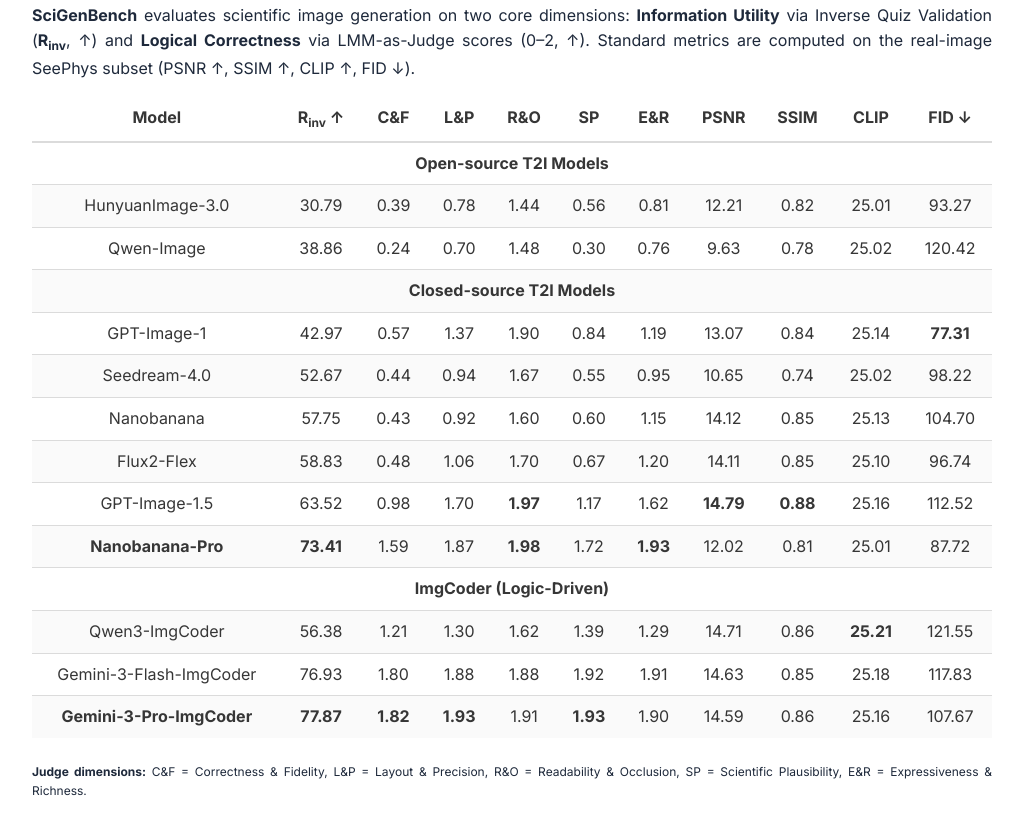
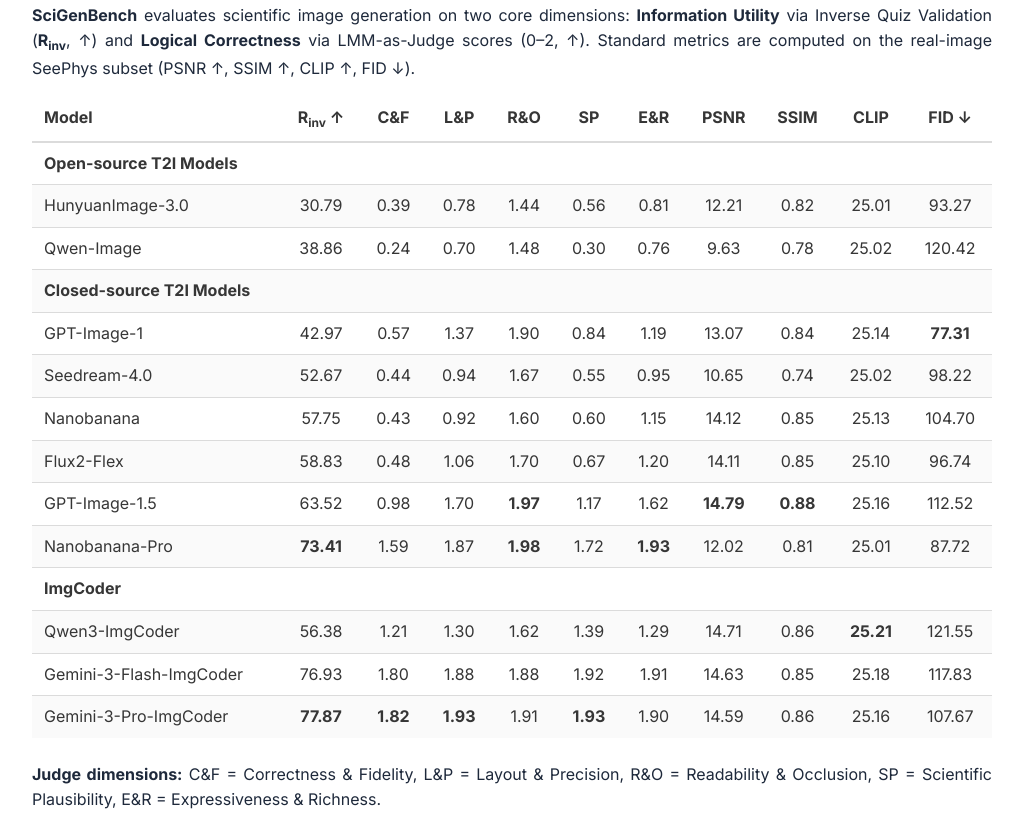
Before and after one commit to SciGenBench/SciGenBench.github.io, a plain HTML site: page index.html in a window 1280 px wide. Shown: the part 2693-3509 px from the top of the page, without its empty margins (128-1151 px from the left). Drawn offline with nearby package versions, Linux system fonts and the light colour scheme; some icons are missing.

Commit message:
update benchmark

```diff
--- a/index.html
+++ b/index.html
@@ -255,10 +255,16 @@
           </div>
 
           <div class="table-container" style="margin-top: 1rem;">
+            <style>
+              .table-container table tbody td:first-child,
+              .table-container table thead th:first-child {
+                text-align: left !important;
+              }
+            </style>
             <table class="table is-striped is-hoverable is-fullwidth is-size-8">
               <thead>
                 <tr>
-                  <th>Model</th>
+                  <th style="text-align: left;">Model</th>
                   <th>R<sub>inv</sub> ↑</th>
                   <th>C&amp;F</th>
                   <th>L&amp;P</th>
@@ -298,10 +304,10 @@
                   <td>GPT-Image-1.5</td><td>63.52</td><td>0.98</td><td>1.70</td><td><b>1.97</b></td><td>1.17</td><td>1.62</td><td><b>14.79</b></td><td><b>0.88</b></td><td>25.16</td><td>112.52</td>
                 </tr>
                 <tr>
-                  <td><b>Nanobanana-Pro</b></td><td><b>73.41</b></td><td>1.59</td><td>1.87</td><td><b>1.98</b></td><td>1.72</td><td><b>1.93</b></td><td>12.02</td><td>0.81</td><td>25.01</td><td>87.72</td>
+                  <td>Nanobanana-Pro</td><td><b>73.41</b></td><td>1.59</td><td>1.87</td><td><b>1.98</b></td><td>1.72</td><td><b>1.93</b></td><td>12.02</td><td>0.81</td><td>25.01</td><td>87.72</td>
                 </tr>
 
-                <tr><td colspan="11"><b>ImgCoder (Logic-Driven)</b></td></tr>
+                <tr><td colspan="11"><b>ImgCoder</b></td></tr>
                 <tr>
                   <td>Qwen3-ImgCoder</td><td>56.38</td><td>1.21</td><td>1.30</td><td>1.62</td><td>1.39</td><td>1.29</td><td>14.71</td><td>0.86</td><td><b>25.21</b></td><td>121.55</td>
                 </tr>
@@ -309,14 +315,14 @@
                   <td>Gemini-3-Flash-ImgCoder</td><td>76.93</td><td>1.80</td><td>1.88</td><td>1.88</td><td>1.92</td><td>1.91</td><td>14.63</td><td>0.85</td><td>25.18</td><td>117.83</td>
                 </tr>
                 <tr>
-                  <td><b>Gemini-3-Pro-ImgCoder</b></td><td><b>77.87</b></td><td><b>1.82</b></td><td><b>1.93</b></td><td>1.91</td><td><b>1.93</b></td><td>1.90</td><td>14.59</td><td>0.86</td><td>25.16</td><td>107.67</td>
+                  <td>Gemini-3-Pro-ImgCoder</td><td><b>77.87</b></td><td><b>1.82</b></td><td><b>1.93</b></td><td>1.91</td><td><b>1.93</b></td><td>1.90</td><td>14.59</td><td>0.86</td><td>25.16</td><td>107.67</td>
                 </tr>
               </tbody>
             </table>
           </div>
 
           <div class="level-set has-text-justified" style="margin-top: 0.75rem;">
-            <p class="is-size-7">
+            <p class="is-size-8">
               <b>Judge dimensions:</b> C&amp;F = Correctness &amp; Fidelity, L&amp;P = Layout &amp; Precision, R&amp;O = Readability &amp; Occlusion,
               SP = Scientific Plausibility, E&amp;R = Expressiveness &amp; Richness.
             </p>
```
